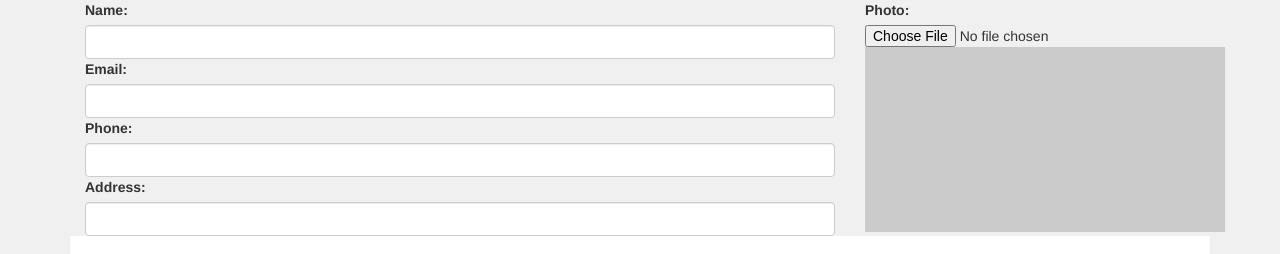
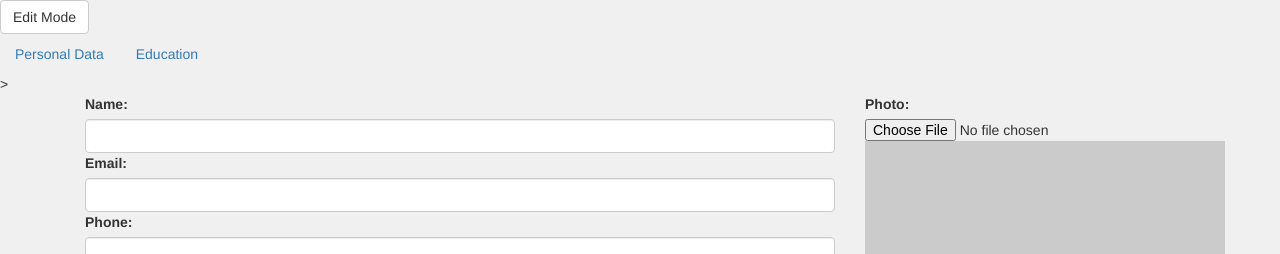
Before and after one commit to lukasz-jakub-adamczuk/modern-curriculum-vitae, a website: page index.html in a window 1280 px wide. Shown: the top 254 px of the page. Drawn offline with nearby package versions, Linux system fonts and the light colour scheme.

Commit message:
preview ready

```diff
--- a/index.html
+++ b/index.html
@@ -9,6 +9,19 @@
 </head>
 
 <body>
+	<nav>
+		<button class="btn btn-default">Edit Mode</button>
+	</nav>
+	<nav>
+		<ul class="nav nav-pills">
+			<li>
+				<a href="">Personal Data</a>
+			</li>
+			<li>
+				<a href="">Education</a>
+			</li>
+		</ul>>
+	</nav>
 	<div class="container">
 		<div id="editor-mode">
 			<section>
```
